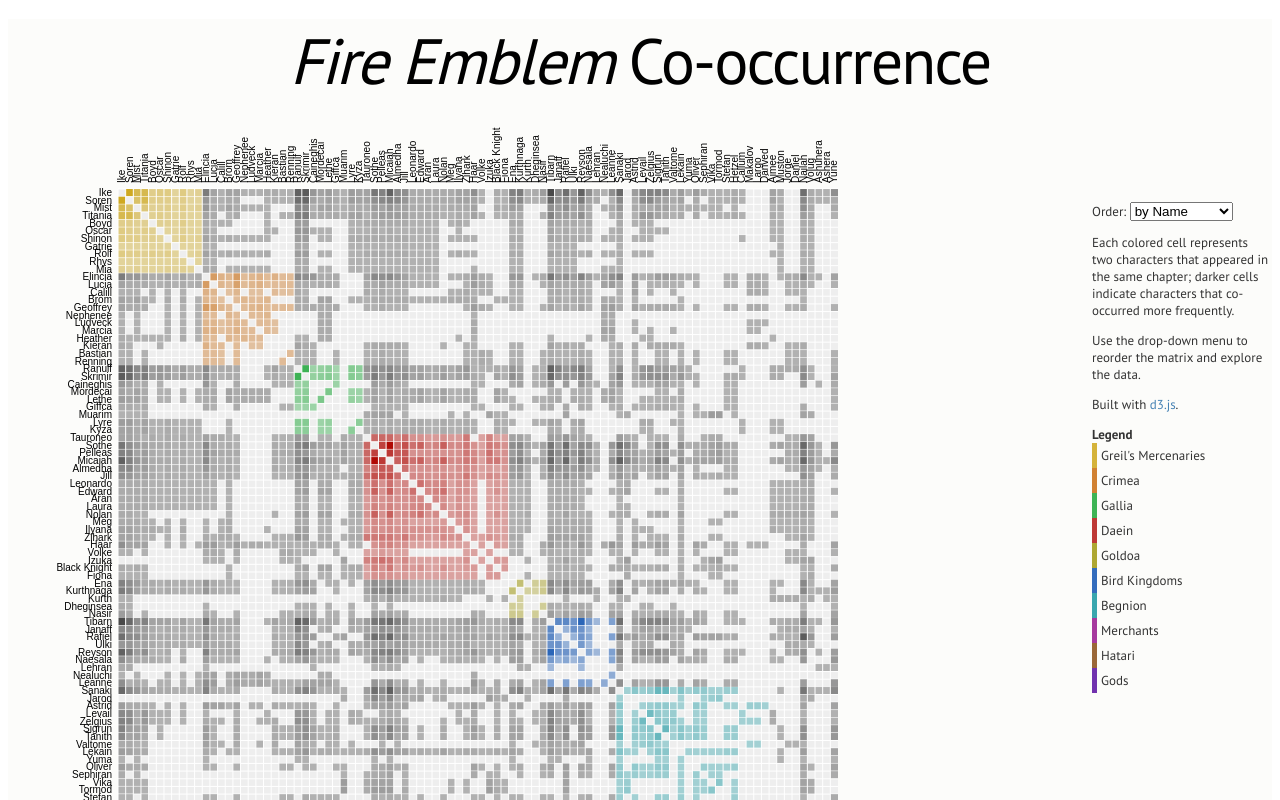
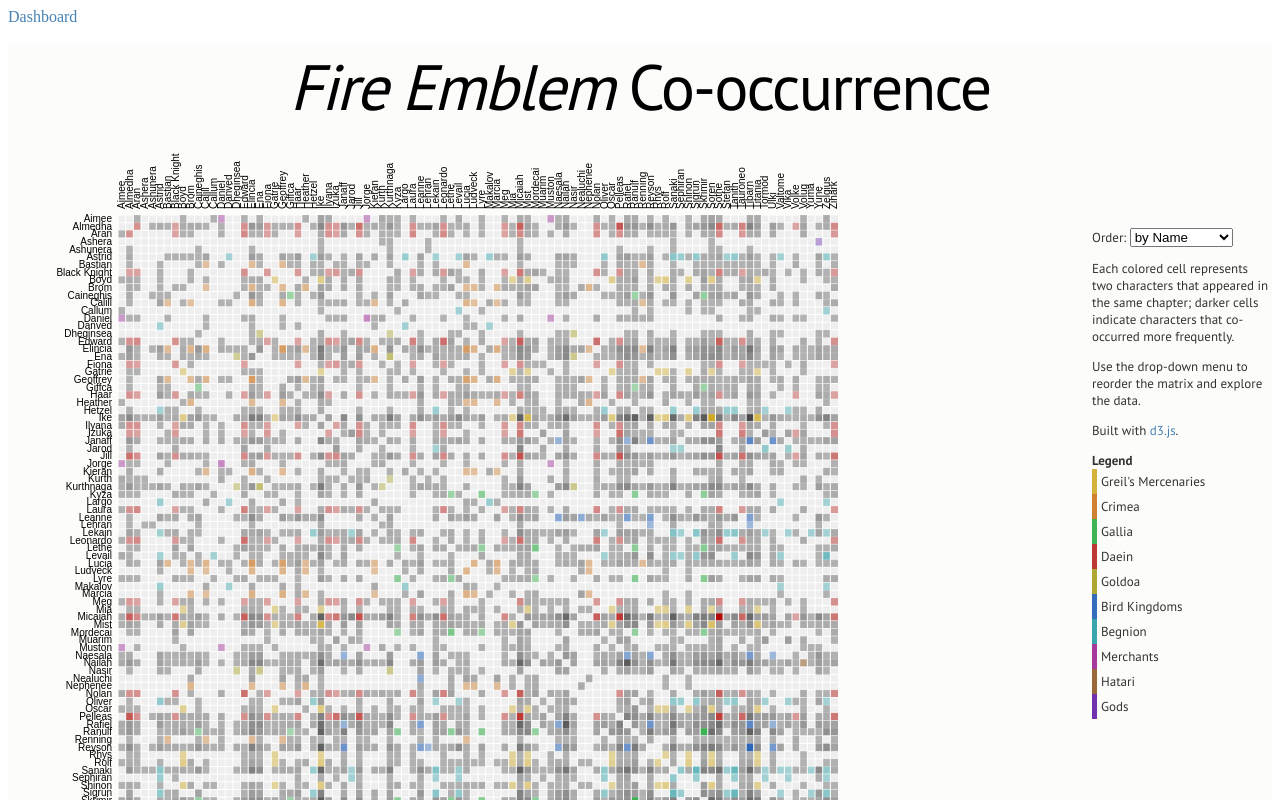
Before and after one commit to tvu20/FireEmblemVisualizationsDemos, a React (Vite) app: page / in a window 1280 px wide. Shown: the top 800 px of the page. Built offline with nearby package versions, Linux system fonts and the light colour scheme.

Commit message:
added router

```diff
--- a/package.json
+++ b/package.json
@@ -12,7 +12,8 @@
   "dependencies": {
     "d3": "^7.8.5",
     "react": "^18.2.0",
-    "react-dom": "^18.2.0"
+    "react-dom": "^18.2.0",
+    "react-router-dom": "^6.19.0"
   },
   "devDependencies": {
     "@types/react": "^18.2.37",
--- /dev/null
+++ b/src/components/NavBar.jsx
@@ -0,0 +1,31 @@
+// import React from "react";
+import { Link, useLocation } from "react-router-dom";
+// import "./styles/navbar.css";
+
+function NavBar() {
+  const { pathname } = useLocation();
+
+  const pages = [""];
+
+  const createLinks = () => {
+    return pages.map((p) => (
+      <Link
+        to={`/${p}`}
+        key={p}
+        className={`nav__link ${
+          pathname.substring(1) === p ? "nav__active" : ""
+        }`}
+        onClick={() => {
+          window.scroll(0, 0);
+        }}
+      >
+        {p === ""
+          ? "Dashboard"
+          : p.replace(/(^\w|\s\w)/g, (m) => m.toUpperCase())}
+      </Link>
+    ));
+  };
+  return <nav>{createLinks()}</nav>;
+}
+
+export default NavBar;
--- /dev/null
+++ b/src/components/Wrapper.jsx
@@ -0,0 +1,14 @@
+// import React from "react";
+import NavBar from "./NavBar";
+import { Outlet } from "react-router-dom";
+
+function Wrapper() {
+  return (
+    <>
+      <NavBar />
+      <Outlet />
+    </>
+  );
+}
+
+export default Wrapper;
--- a/src/lesmis/LesMis.jsx
+++ b/src/lesmis/LesMis.jsx
@@ -3,7 +3,7 @@
 import { useEffect, useRef } from "react";
 import "./styles.css";
 
-import { order, capitalize_Words } from "./utils";
+import { order } from "./utils";
 import miserables from "./miserables.json";
 
 // 1: greil's mercenaries
@@ -78,11 +78,11 @@
     const x = d3.scaleBand().range([0, width]);
     const z = d3.scaleLinear().domain([0, 20]).range([0.3, 1.0]).clamp(true);
     // const z = d3.scaleLinear().domain([0, 4]).clamp(true);
-    const c = d3.scaleOrdinal(d3.schemeTableau10);
+    // const c = d3.scaleOrdinal(d3.schemeTableau10);
     // const c = d3.scaleOrdinal(d3.schemeCategory10);
 
     // The default sort order.
-    x.domain(orders.group);
+    x.domain(orders.name);
 
     // CONSTRUCTING THE GRAPH
     svg
@@ -158,8 +158,8 @@
         .html(
           nodes[pY].name + " and " + nodes[pX].name + "</br>" + pZ + " chapters"
         )
-        .style("left", p.pageX + 30 + "px")
-        .style("top", p.pageY - 50 + "px");
+        .style("left", p.pageX + 10 + "px")
+        .style("top", p.pageY - 40 + "px");
     };
 
     const mouseout = () => {
--- a/src/main.jsx
+++ b/src/main.jsx
@@ -1,10 +1,13 @@
 // import React from 'react'
+import { RouterProvider } from "react-router-dom";
+import router from "./routes";
 import ReactDOM from "react-dom/client";
-import App from "./App.jsx";
+// import App from "./App.jsx";
 import "./index.css";
 
 ReactDOM.createRoot(document.getElementById("root")).render(
   // <React.StrictMode>
-  <App />
+  <RouterProvider router={router} />
+  // <App />
   // </React.StrictMode>,
 );
--- /dev/null
+++ b/src/routes.jsx
@@ -0,0 +1,28 @@
+import { createHashRouter } from "react-router-dom";
+
+import Wrapper from "./components/Wrapper";
+import LesMis from "./lesmis/LesMis";
+
+const router = createHashRouter([
+  {
+    path: "/",
+    element: <Wrapper />,
+    // errorElement: <ErrorPage />,
+    children: [
+      {
+        path: "/",
+        element: <LesMis />,
+      },
+      //   {
+      //     path: "/inputs",
+      //     element: <InputsPage />,
+      //   },
+      //   {
+      //     path: "/outputs",
+      //     element: <OutputsPage />,
+      //   },
+    ],
+  },
+]);
+
+export default router;
```
Also changed, not shown: 1 other file (tests, documents, lock files or other folders).
